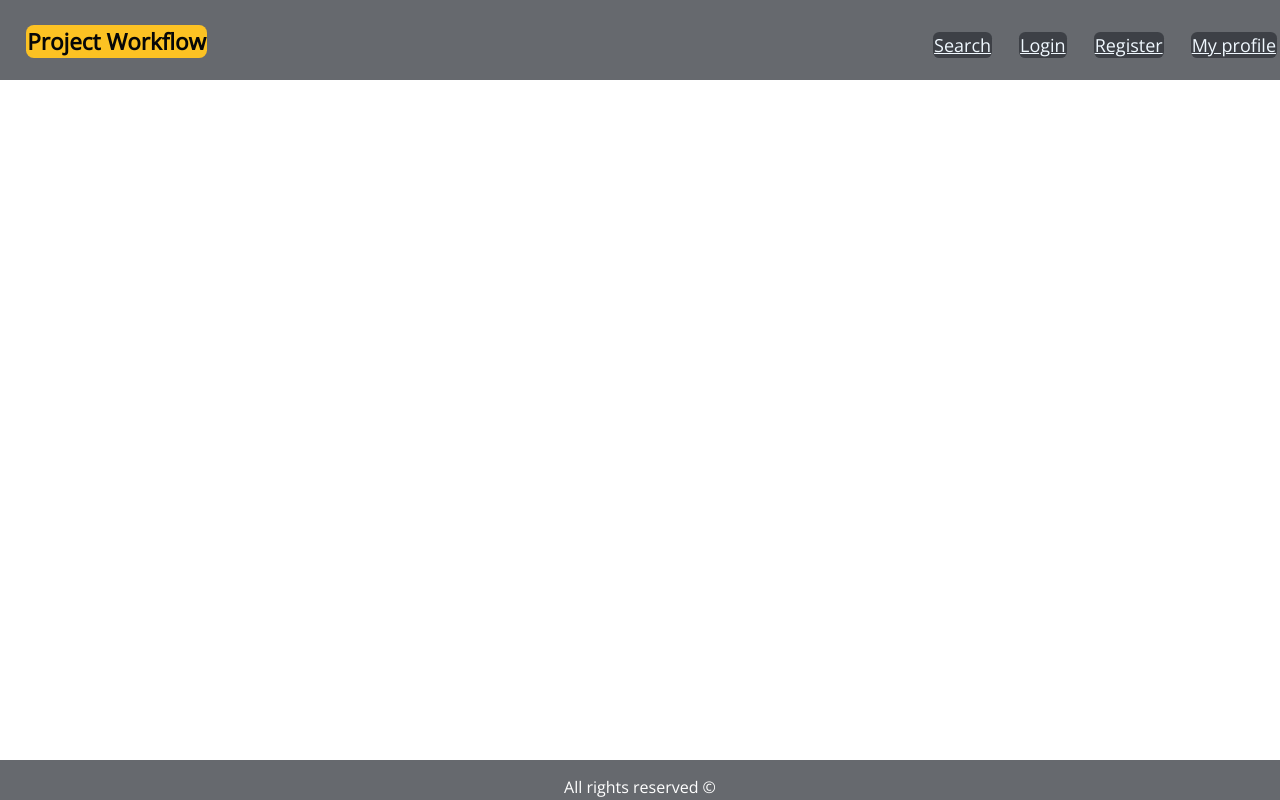
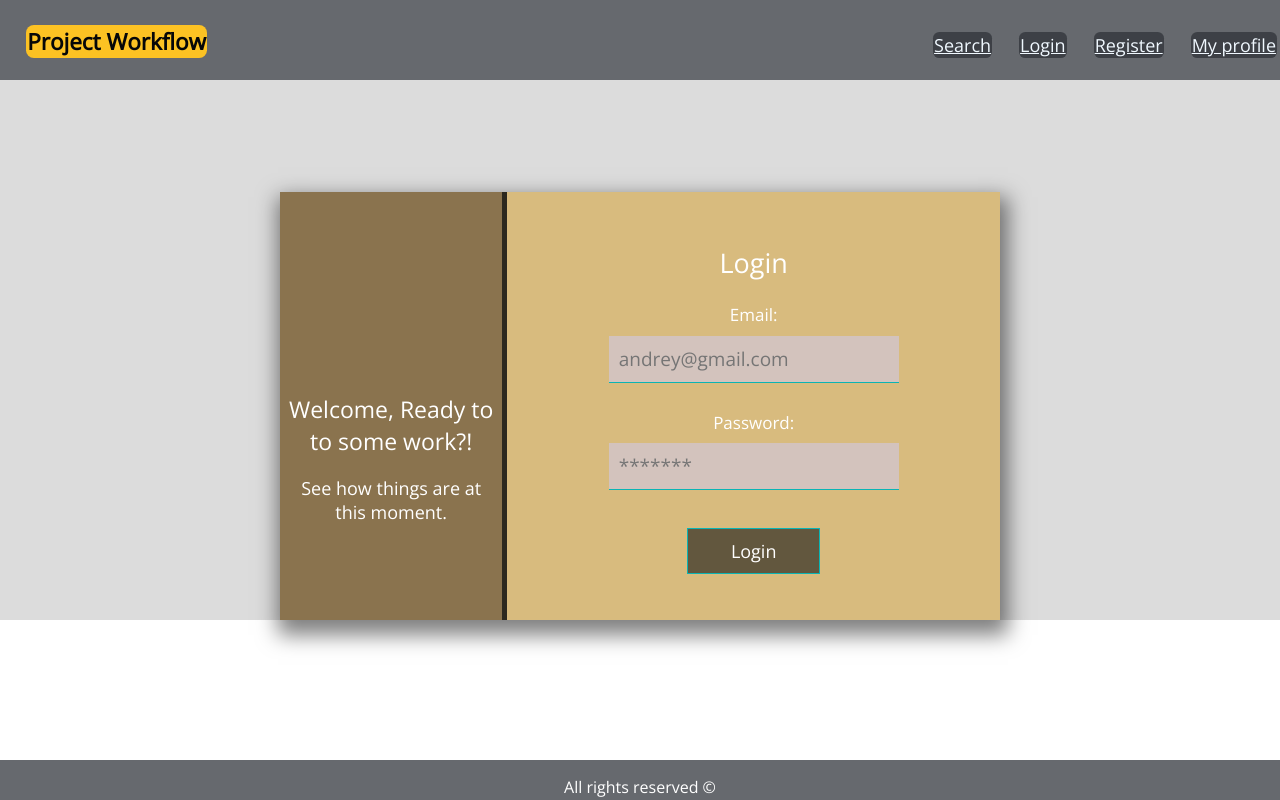
Before and after one commit to AtanasTachev/project-workflow, a React (Create React App) app: page /login in a window 1280 px wide. Shown: the top 800 px of the page. Built offline with nearby package versions, Linux system fonts and the light colour scheme.

Commit message:
add login view

```diff
--- a/src/App.js
+++ b/src/App.js
@@ -4,7 +4,8 @@ import { BrowserRouter as Router, Route, Routes } from 'react-router-dom'
 
 import Navigation from './Components/Navigation';
 import Footer from './Components/Footer';
-import Register from './Components/Register'
+import Register from './Components/Register';
+import Login from './Components/Login'
 
 function App() {
   return (
@@ -13,6 +14,7 @@ function App() {
           <Navigation/>
             <Routes>
               <Route path="/register" element={<Register />} />
+              <Route path="/login" element={<Login />} />
             </Routes>
           <Footer/>
         </div>
--- /dev/null
+++ b/src/Components/Login.js
@@ -0,0 +1,37 @@
+import '../register-login.css';
+
+const Login = () => {
+
+    return (
+
+<section id="login-page">
+
+    <div class="loginSection">
+        <div class="info">
+            <h2>Welcome, Ready to to some work?!</h2>
+            <p>See how things are at this moment.</p>
+        </div>
+        <form action="/login" method="POST" className="loginForm">
+            <h2>Login</h2>
+            <ul class="noBullet">
+                <li>
+                    <label for="email">Email:</label>
+                    <input type="text" className="inputFields" id="email" name="email" placeholder="andrey@gmail.com" />
+                </li>
+                <li>
+                    <label for="password">Password:</label>
+                    <input type="password" className="inputFields" id="password" name="password" placeholder="*******" />
+                </li>
+
+                <li id="center-btn">
+                    <button id="login-btn">Login</button>
+                </li>
+            </ul>
+        </form>
+    </div>
+
+</section>
+    )
+}
+
+export default Login
```
